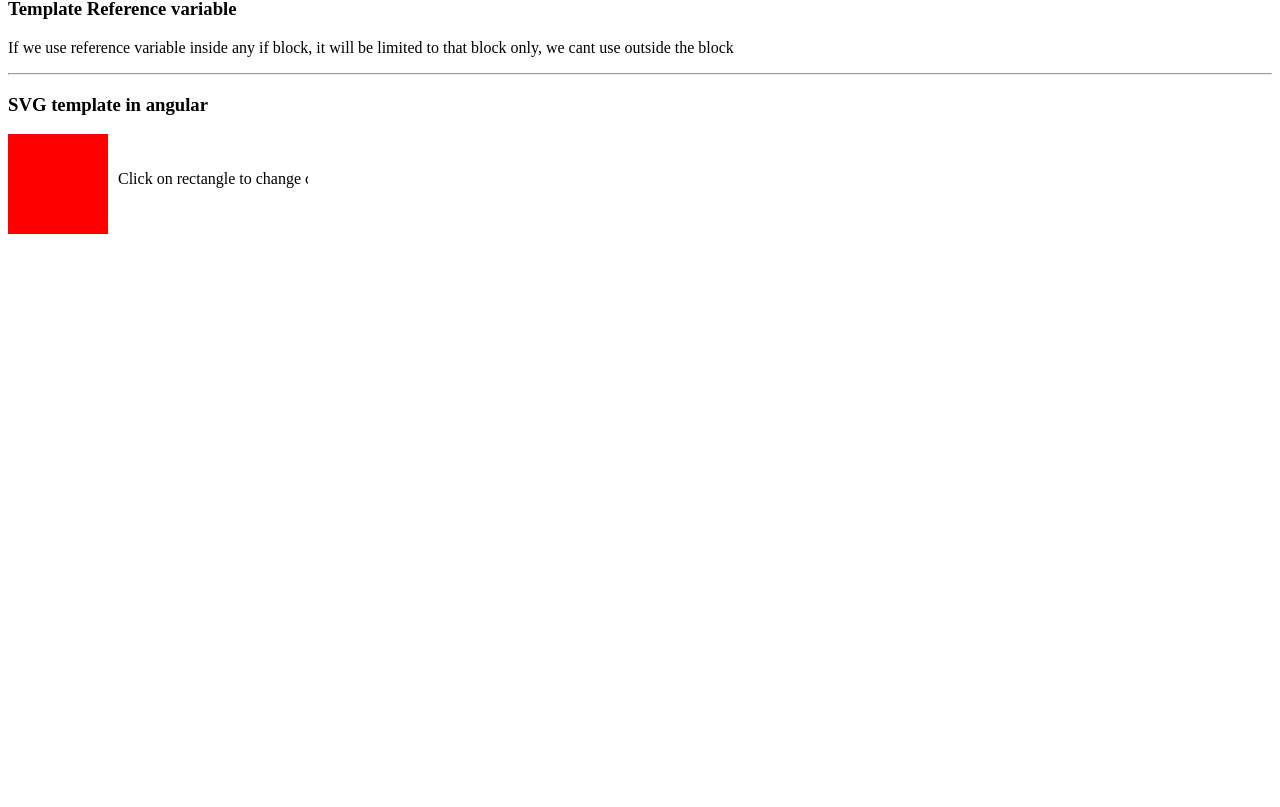
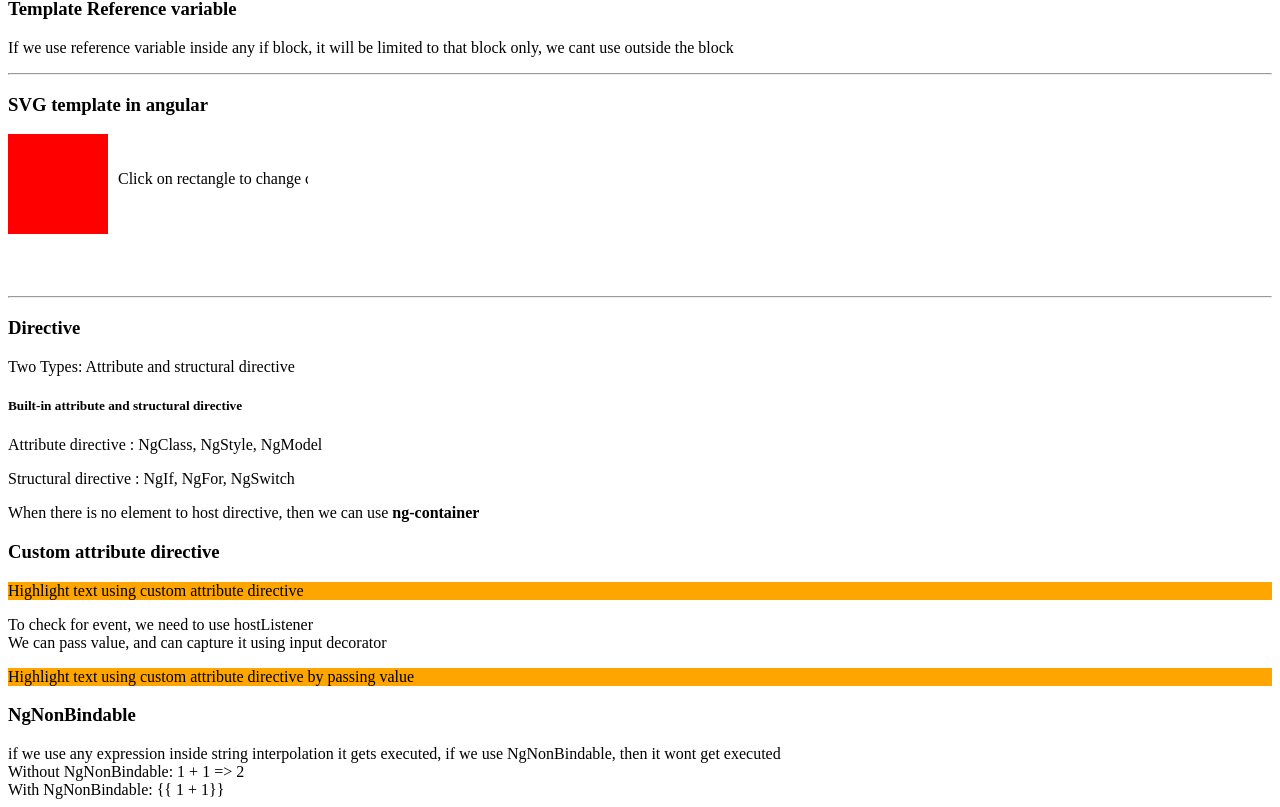
Before and after one commit to sreedhar-eg1/Angular-practice, an Angular app: page / in a window 1280 px wide. Shown: the part 1822-2629 px from the top of the page. Before the commit the page ends 2118 px from the top, so only its background shows below. Built offline with nearby package versions, Linux system fonts and the light colour scheme.

Commit message:
feature - custom structural directive and ngNonBindable attribute

```diff
--- a/src/app/app.component.html
+++ b/src/app/app.component.html
@@ -134,3 +134,22 @@
     </g>
   </svg>
 </div>
+
+<hr>
+<div>
+  <h3>Directive</h3>
+  <div>Two Types: Attribute and structural directive</div>
+  <h5>Built-in attribute and structural directive</h5>
+  <p>Attribute directive : NgClass, NgStyle, NgModel</p>
+  <p>Structural directive : NgIf, NgFor, NgSwitch</p>
+  <div>When there is no element to host directive, then we can use <strong>ng-container</strong></div>
+  <h3>Custom attribute directive</h3>
+  <p appHighlight>Highlight text using custom attribute directive</p>
+  <div>To check for event, we need to use hostListener</div>
+  <div>We can pass value, and can capture it using input decorator</div>
+  <p [appHighlight]="'green'" defaultColor="orange">Highlight text using custom attribute directive by passing value</p>
+  <h3>NgNonBindable</h3>
+  <div>if we use any expression inside string interpolation it gets executed, if we use NgNonBindable, then it wont get executed</div>
+  <div>Without NgNonBindable: 1 + 1 => {{1 + 1}}</div>
+  <div ngNonBindable>With NgNonBindable: {{ 1 + 1}}</div>
+</div>
--- a/src/app/app.component.ts
+++ b/src/app/app.component.ts
@@ -21,6 +21,7 @@ import { from } from 'rxjs';
 import { GreetPipe } from './pipes/greet.pipe';
 import { ExponentPipe } from './pipes/exponent.pipe';
 import { FlyingHerosPipe } from './pipes/flying-heros.pipe';
+import { HighlightDirective } from './directives/highlight.directive';
 
 @Component({
   selector: 'app-root',
@@ -43,6 +44,7 @@ import { FlyingHerosPipe } from './pipes/flying-heros.pipe';
     GreetPipe,
     ExponentPipe,
     FlyingHerosPipe,
+    HighlightDirective
   ],
   templateUrl: './app.component.html',
   styleUrl: './app.component.scss',
--- /dev/null
+++ b/src/app/directives/highlight.directive.ts
@@ -0,0 +1,30 @@
+import { Directive, ElementRef, HostListener, inject, input, OnInit } from '@angular/core';
+
+@Directive({
+  selector: '[appHighlight]',
+})
+export class HighlightDirective implements OnInit {
+  private el = inject(ElementRef);
+
+  appHighlight = input<string>()
+  defaultColor = input<string>('orange')
+
+  constructor() {
+  }
+
+  ngOnInit(): void {
+    this.el.nativeElement.style.backgroundColor = this.defaultColor()
+  }
+
+  @HostListener('mouseenter') onMouseEnter() {
+    this.highlight('red');
+  }
+
+  @HostListener('mouseleave') onMouseLeave() {
+    this.highlight(this.appHighlight()!);
+  }
+
+  private highlight(color: string) {
+    this.el.nativeElement.style.backgroundColor = color;
+  }
+}
```
Also changed, not shown: 1 other file (tests, documents, lock files or other folders).
